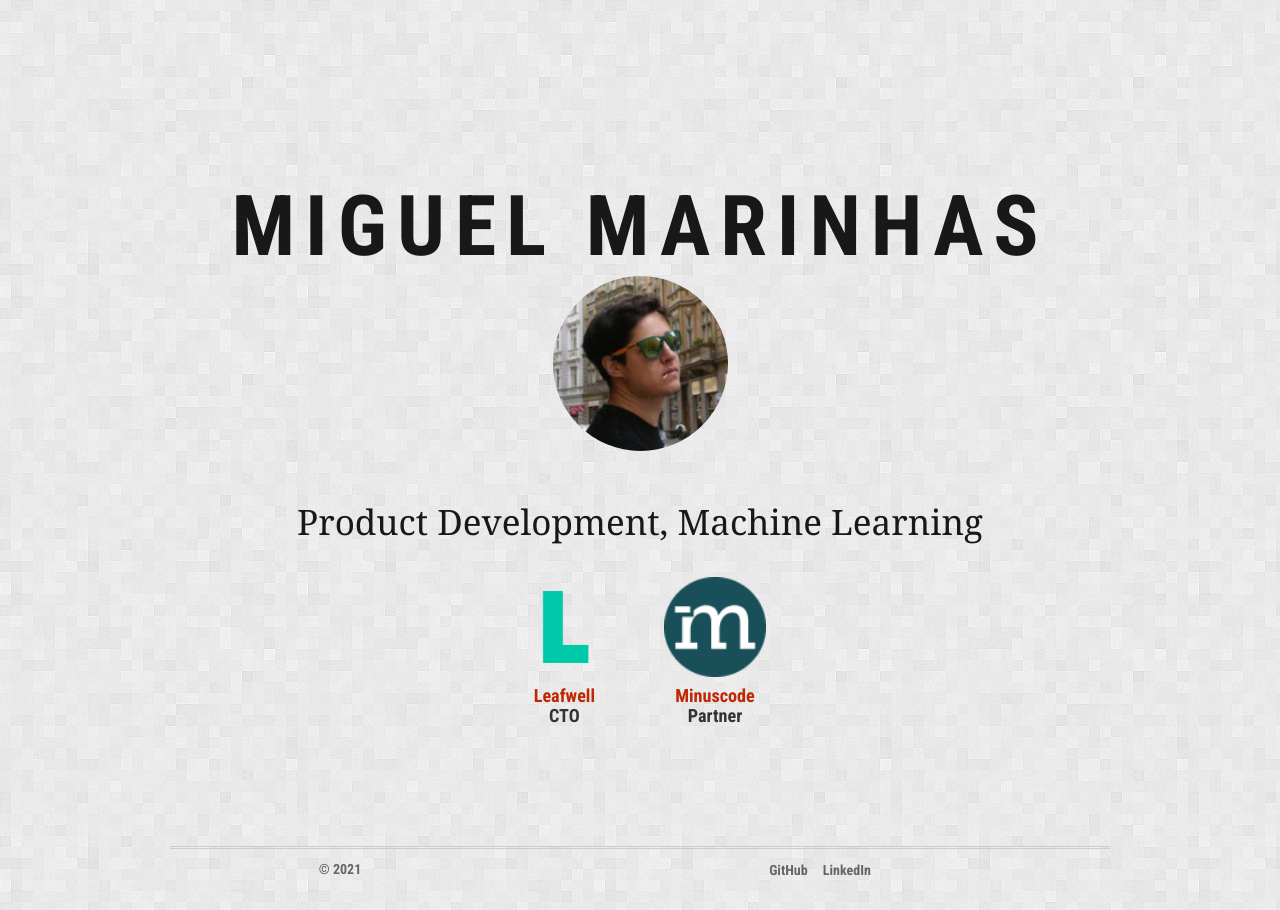
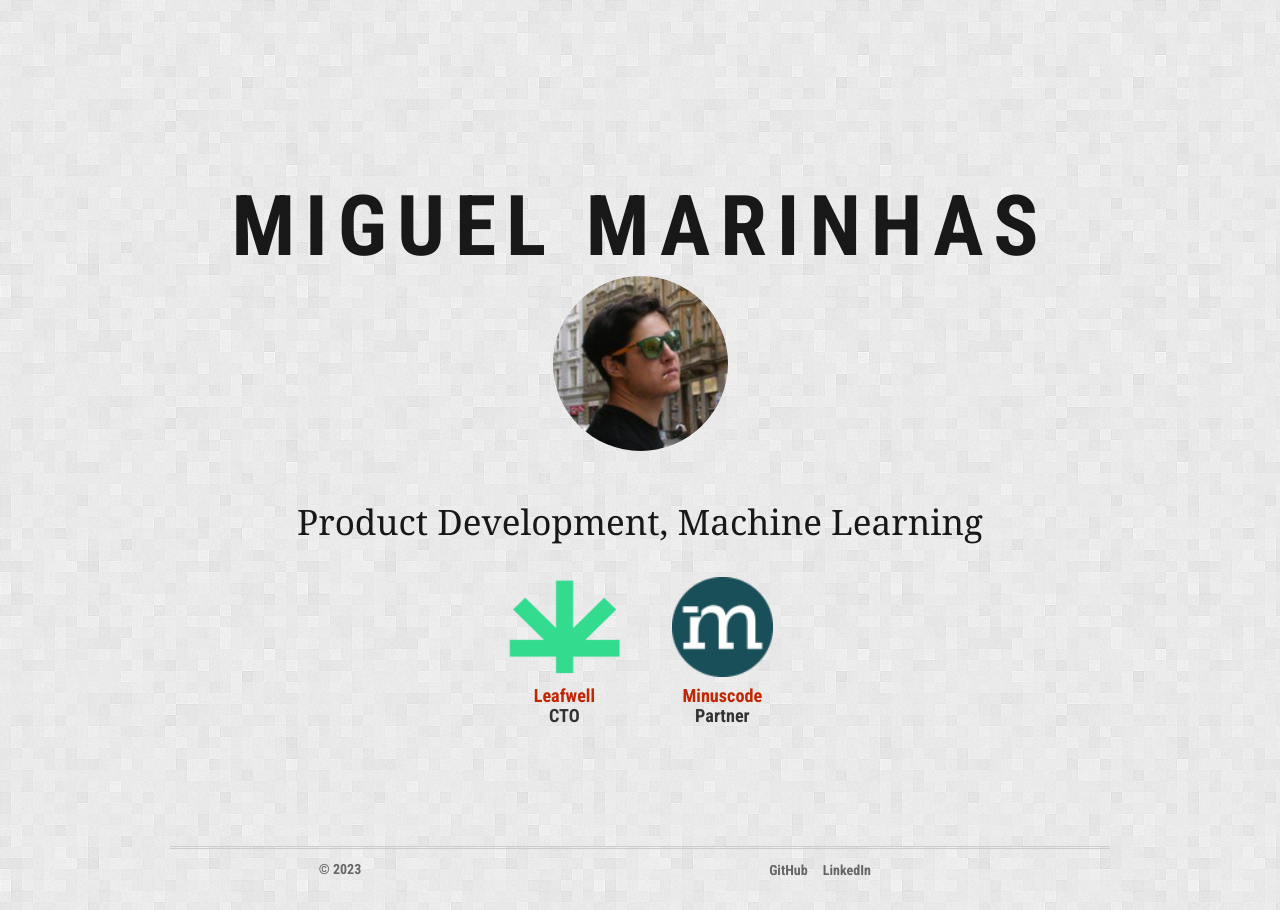
Before and after one commit to miguelm/miguelm.github.com, a Jekyll site: the page built from index.html, in a window 1280 px wide. Built offline with Jekyll 4.4.1, drawn with Linux system fonts in a browser that asks for light colours.

Commit message:
fix: 2023 update

```diff
--- a/_layouts/default.html
+++ b/_layouts/default.html
@@ -13,7 +13,7 @@
 
     <meta name="viewport" content="width=device-width, initial-scale=1">
 
-    <link href='http://fonts.googleapis.com/css?family=Roboto+Condensed:700' rel='stylesheet' type='text/css'>
+    <link href='https://fonts.googleapis.com/css?family=Roboto+Condensed:700' rel='stylesheet' type='text/css'>
     <link rel="stylesheet" href="/css/base.css">
     <link rel="stylesheet" href="/css/skeleton.css">
     <link rel="stylesheet" href="/css/styles.css">
@@ -69,7 +69,7 @@
       <footer class="sixteen columns">
         <ul class="six columns alpha">
           <li>
-            © 2021
+            © 2023
           </li>
         </ul>
         <ul class="links ten columns omega">
--- a/index.html
+++ b/index.html
@@ -9,7 +9,7 @@ title: Landing Page
 
 <ul class="jobs">
   <li>
-    <a href="https://www.leafwell.co">
+    <a href="https://www.leafwell.com">
       <img src="/img/leafwell.png" style="height:100px;vertical-align:middle;">
       <div class="job-title">
         <strong>Leafwell</strong>
```
Also changed, not shown: Gemfile.lock, README.md, img/leafwell-old.png (added), img/leafwell.png, 2 other files.
